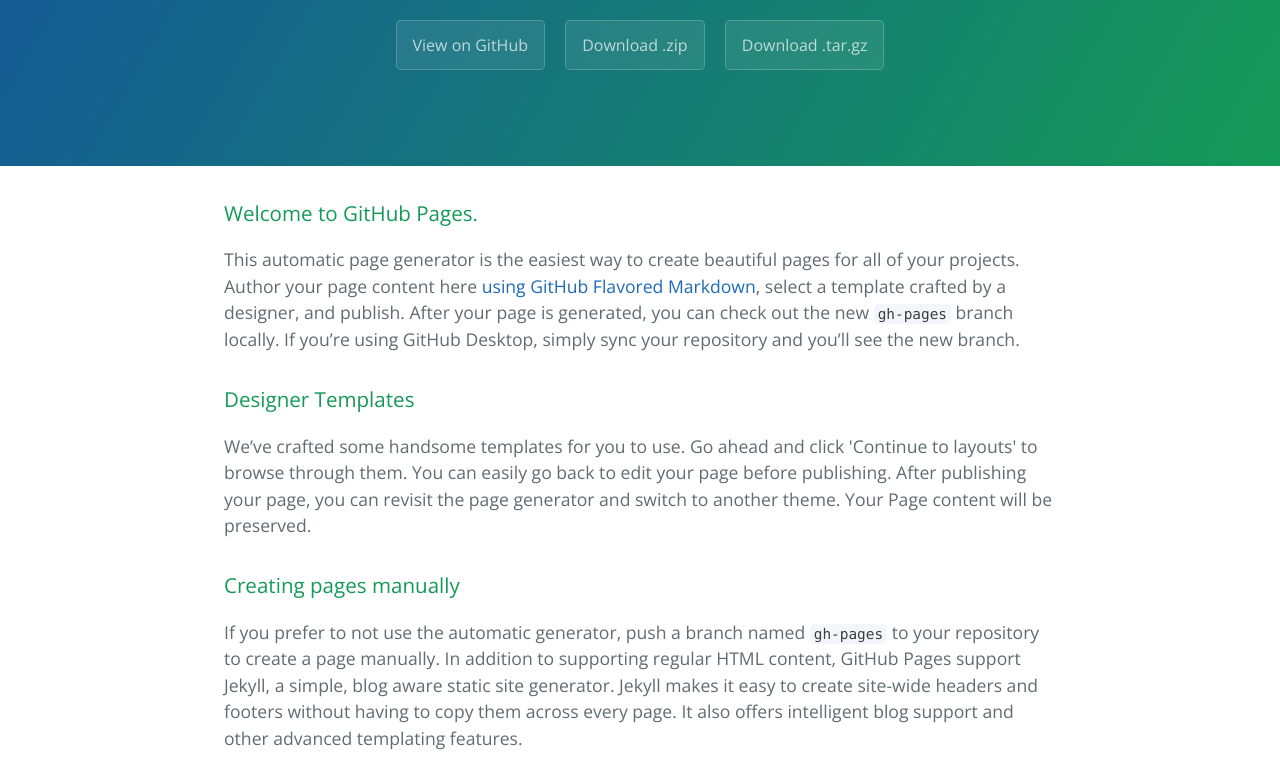
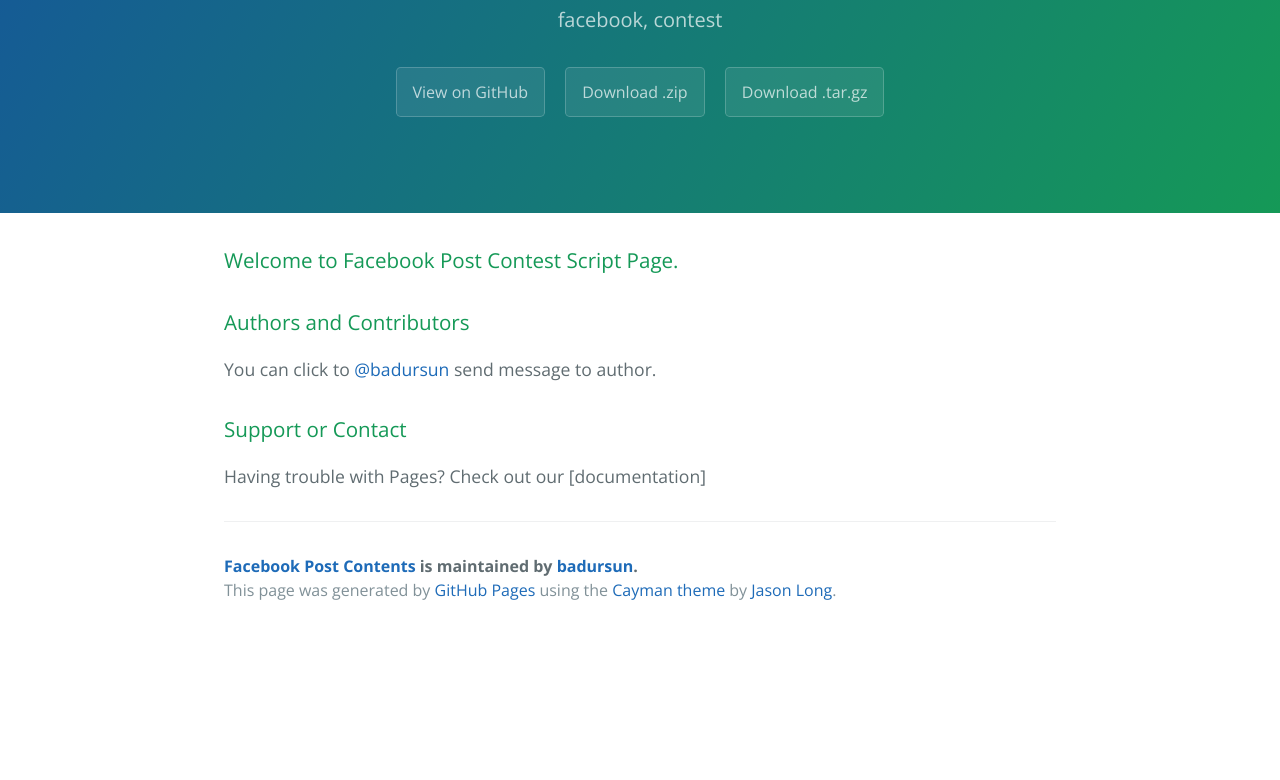
Before and after one commit to badursun/facebook-postcontest, a plain HTML site: page index.html in a window 1280 px wide. Shown: the part 170-950 px from the top of the page. After the commit the page ends 804 px from the top, so only its background shows below. Drawn offline with nearby package versions, Linux system fonts and the light colour scheme.

```diff
--- a/index.html
+++ b/index.html
@@ -2,7 +2,7 @@
 <html lang="en-us">
   <head>
     <meta charset="UTF-8">
-    <title>Facebook-postcontest by badursun</title>
+    <title>Facebook Post Contents by badursun</title>
     <meta name="viewport" content="width=device-width, initial-scale=1">
     <link rel="stylesheet" type="text/css" href="stylesheets/normalize.css" media="screen">
     <link href='https://fonts.googleapis.com/css?family=Open+Sans:400,700' rel='stylesheet' type='text/css'>
@@ -11,8 +11,8 @@
   </head>
   <body>
     <section class="page-header">
-      <h1 class="project-name">Facebook-postcontest</h1>
-      <h2 class="project-tagline"></h2>
+      <h1 class="project-name">Facebook Post Contents</h1>
+      <h2 class="project-tagline">facebook, contest</h2>
       <a href="https://github.com/badursun/facebook-postcontest" class="btn">View on GitHub</a>
       <a href="https://github.com/badursun/facebook-postcontest/zipball/master" class="btn">Download .zip</a>
       <a href="https://github.com/badursun/facebook-postcontest/tarball/master" class="btn">Download .tar.gz</a>
@@ -20,32 +20,20 @@
 
     <section class="main-content">
       <h3>
-<a id="welcome-to-github-pages" class="anchor" href="#welcome-to-github-pages" aria-hidden="true"><span aria-hidden="true" class="octicon octicon-link"></span></a>Welcome to GitHub Pages.</h3>
-
-<p>This automatic page generator is the easiest way to create beautiful pages for all of your projects. Author your page content here <a href="https://guides.github.com/features/mastering-markdown/">using GitHub Flavored Markdown</a>, select a template crafted by a designer, and publish. After your page is generated, you can check out the new <code>gh-pages</code> branch locally. If you’re using GitHub Desktop, simply sync your repository and you’ll see the new branch.</p>
-
-<h3>
-<a id="designer-templates" class="anchor" href="#designer-templates" aria-hidden="true"><span aria-hidden="true" class="octicon octicon-link"></span></a>Designer Templates</h3>
-
-<p>We’ve crafted some handsome templates for you to use. Go ahead and click 'Continue to layouts' to browse through them. You can easily go back to edit your page before publishing. After publishing your page, you can revisit the page generator and switch to another theme. Your Page content will be preserved.</p>
-
-<h3>
-<a id="creating-pages-manually" class="anchor" href="#creating-pages-manually" aria-hidden="true"><span aria-hidden="true" class="octicon octicon-link"></span></a>Creating pages manually</h3>
-
-<p>If you prefer to not use the automatic generator, push a branch named <code>gh-pages</code> to your repository to create a page manually. In addition to supporting regular HTML content, GitHub Pages support Jekyll, a simple, blog aware static site generator. Jekyll makes it easy to create site-wide headers and footers without having to copy them across every page. It also offers intelligent blog support and other advanced templating features.</p>
+<a id="welcome-to-facebook-post-contest-script-page" class="anchor" href="#welcome-to-facebook-post-contest-script-page" aria-hidden="true"><span aria-hidden="true" class="octicon octicon-link"></span></a>Welcome to Facebook Post Contest Script Page.</h3>
 
 <h3>
 <a id="authors-and-contributors" class="anchor" href="#authors-and-contributors" aria-hidden="true"><span aria-hidden="true" class="octicon octicon-link"></span></a>Authors and Contributors</h3>
 
-<p>You can <a href="https://help.github.com/articles/basic-writing-and-formatting-syntax/#mentioning-users-and-teams" class="user-mention">@mention</a> a GitHub username to generate a link to their profile. The resulting <code>&lt;a&gt;</code> element will link to the contributor’s GitHub Profile. For example: In 2007, Chris Wanstrath (<a href="https://github.com/defunkt" class="user-mention">@defunkt</a>), PJ Hyett (<a href="https://github.com/pjhyett" class="user-mention">@pjhyett</a>), and Tom Preston-Werner (<a href="https://github.com/mojombo" class="user-mention">@mojombo</a>) founded GitHub.</p>
+<p>You can click to <a href="https://github.com/badursun" class="user-mention">@badursun</a> send message to author.</p>
 
 <h3>
 <a id="support-or-contact" class="anchor" href="#support-or-contact" aria-hidden="true"><span aria-hidden="true" class="octicon octicon-link"></span></a>Support or Contact</h3>
 
-<p>Having trouble with Pages? Check out our <a href="https://help.github.com/pages">documentation</a> or <a href="https://github.com/contact">contact support</a> and we’ll help you sort it out.</p>
+<p>Having trouble with Pages? Check out our [documentation]</p>
 
       <footer class="site-footer">
-        <span class="site-footer-owner"><a href="https://github.com/badursun/facebook-postcontest">Facebook-postcontest</a> is maintained by <a href="https://github.com/badursun">badursun</a>.</span>
+        <span class="site-footer-owner"><a href="https://github.com/badursun/facebook-postcontest">Facebook Post Contents</a> is maintained by <a href="https://github.com/badursun">badursun</a>.</span>
 
         <span class="site-footer-credits">This page was generated by <a href="https://pages.github.com">GitHub Pages</a> using the <a href="https://github.com/jasonlong/cayman-theme">Cayman theme</a> by <a href="https://twitter.com/jasonlong">Jason Long</a>.</span>
       </footer>
```
Also changed, not shown: params.json (+3 -3 lines).
